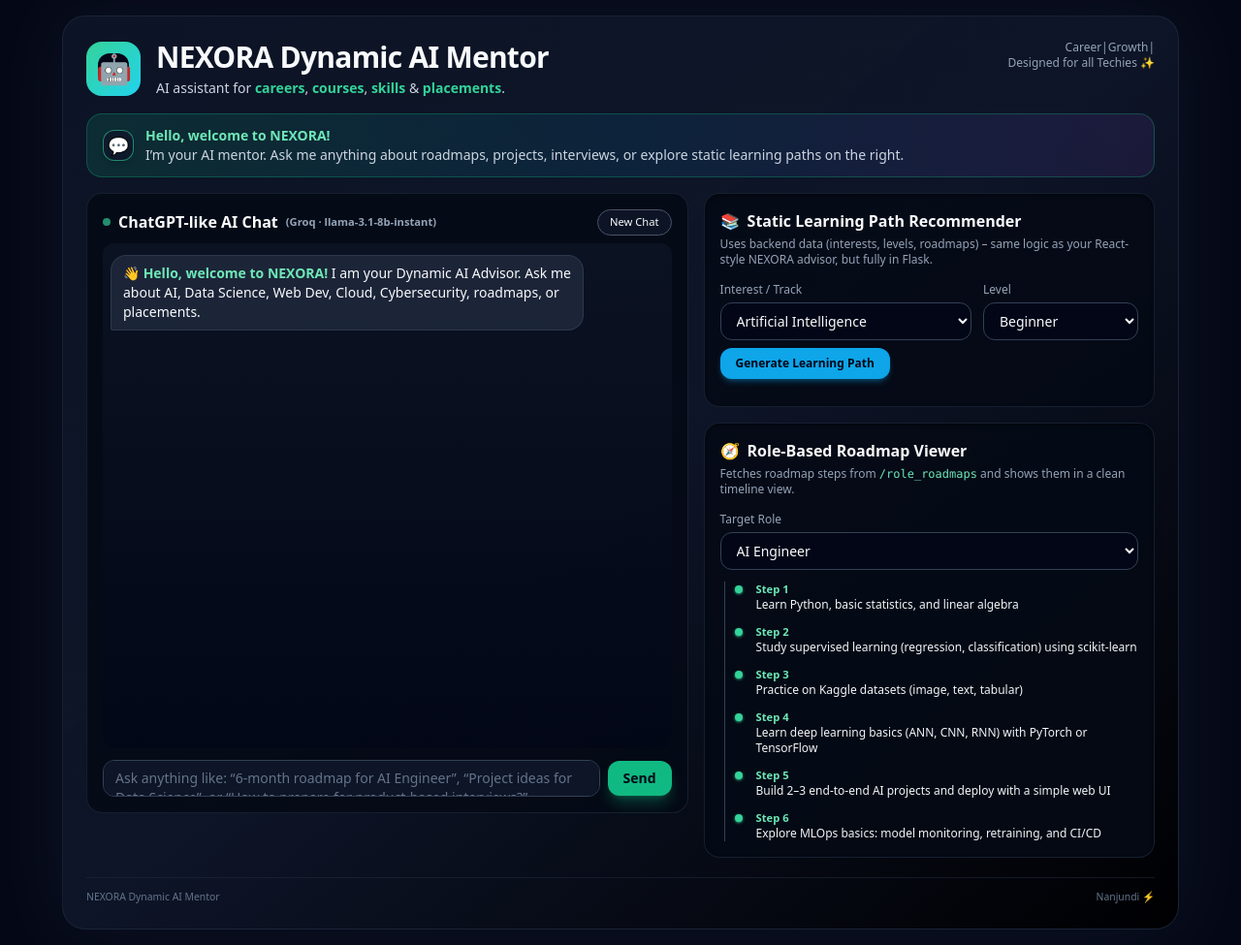
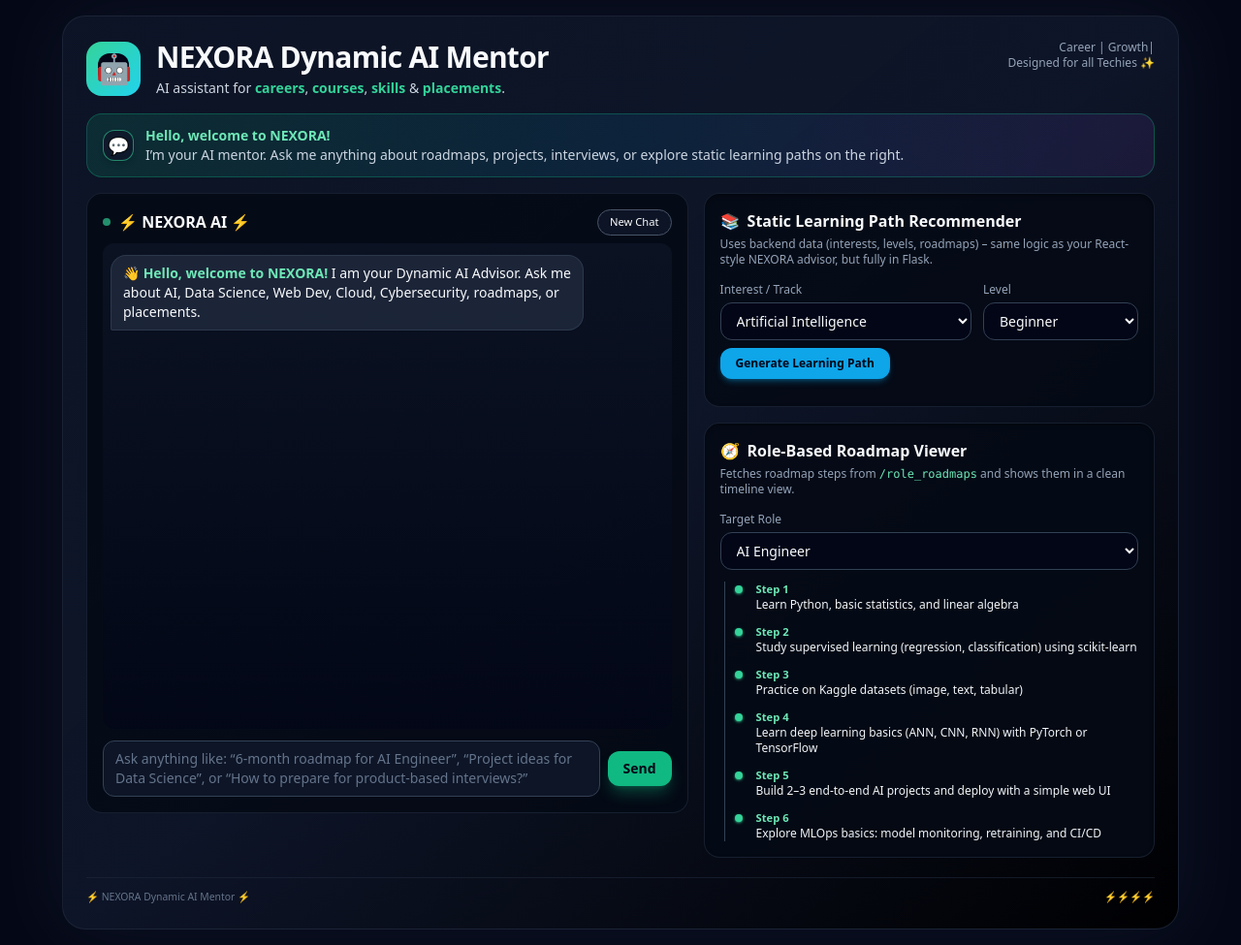
Before and after one commit to Nanjundi15/NEXORA-AI, a Flask app: page /mentor in a window 1280 px wide. Shown: the whole page at 97% size. Run offline with Flask 3, Linux system fonts and the light colour scheme; some libraries are stand-ins or nearby versions.

Commit message:
Update index.html

```diff
--- a/templates/index.html
+++ b/templates/index.html
@@ -61,7 +61,7 @@
           </div>
         </div>
         <div class="text-[0.65rem] md:text-xs text-right text-slate-400">
-          <p>Career|Growth|</p>
+          <p>Career  |  Growth|</p>
           <p>Designed for all Techies ✨</p>
         </div>
       </header>
@@ -94,9 +94,9 @@
           <div class="flex items-center justify-between mb-2">
             <h2 class="text-sm md:text-base font-semibold flex items-center gap-2">
               <span class="inline-flex h-2 w-2 rounded-full bg-emerald-400 animate-pulse"></span>
-              ChatGPT-like AI Chat
+              ⚡ NEXORA AI ⚡
               <span class="text-[0.6rem] md:text-[0.7rem] text-slate-400">
-                (Groq · llama-3.1-8b-instant)
+
               </span>
             </h2>
             <button
@@ -118,7 +118,7 @@
           <form id="chat-form" class="mt-3 flex items-center gap-2">
             <textarea
               id="user-input"
-              rows="1"
+              rows=""
               class="flex-1 bg-slate-900/90 border border-slate-700 rounded-xl px-3 py-2 text-xs md:text-sm focus:outline-none focus:ring-2 focus:ring-emerald-500/70 resize-none placeholder:text-slate-500"
               placeholder="Ask anything like: “6-month roadmap for AI Engineer”, “Project ideas for Data Science”, or “How to prepare for product-based interviews?”"
             ></textarea>
@@ -215,8 +215,8 @@
       <footer
         class="pt-1 text-[0.65rem] text-slate-500 flex flex-col md:flex-row justify-between gap-1 border-t border-slate-800/60 mt-1 pt-3"
       >
-        <p>NEXORA Dynamic AI Mentor</p>
-        <p>Nanjundi ⚡</p>
+        <p>⚡ NEXORA Dynamic AI Mentor ⚡</p>
+        <p> ⚡⚡⚡⚡</p>
       </footer>
     </div>
 
```
